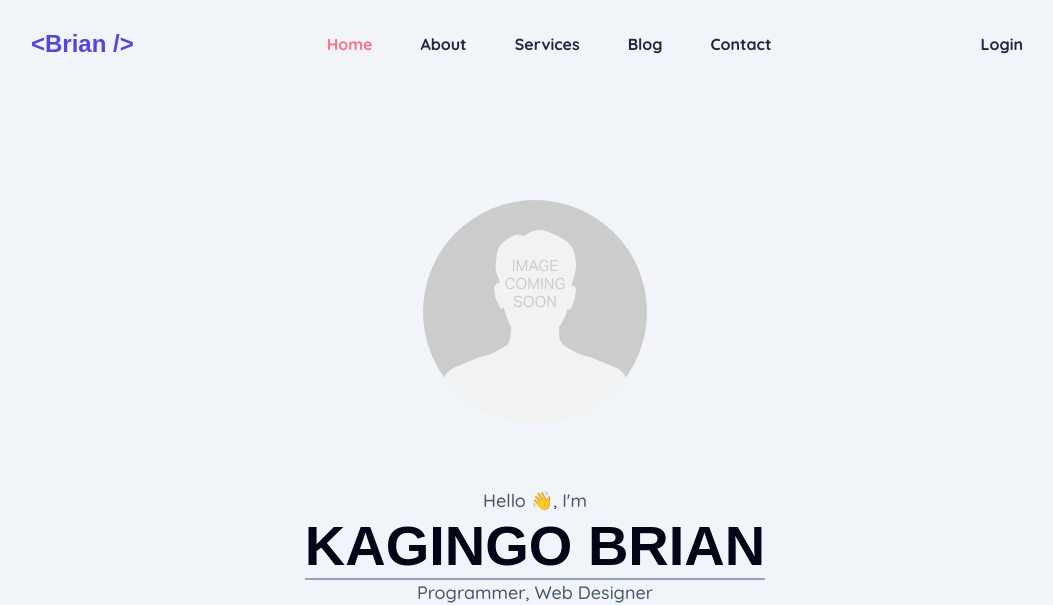
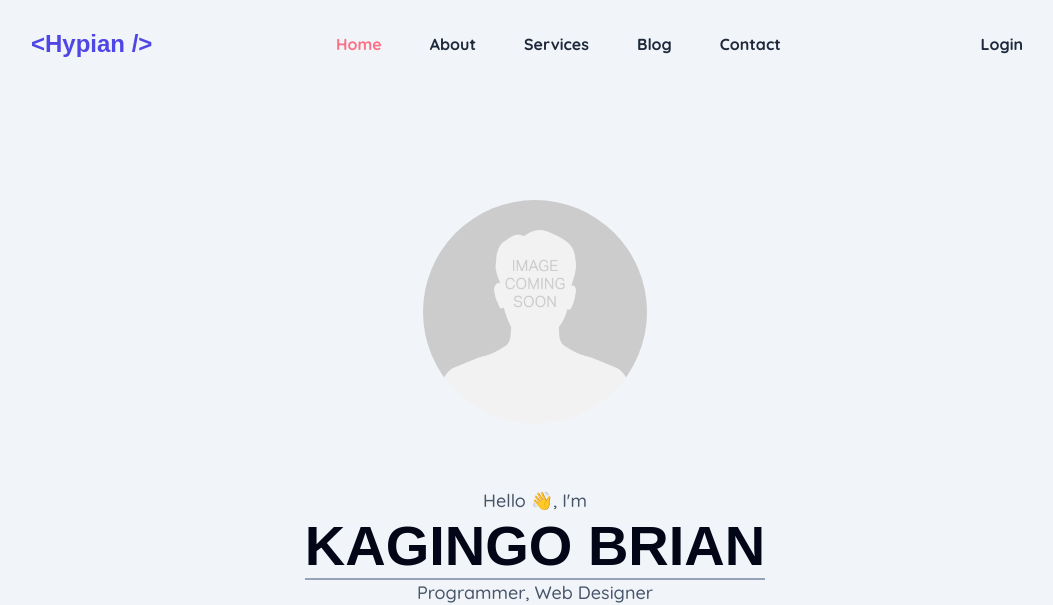
Before and after one commit to Hypian/dev-brians-brand, a plain HTML site: page index.html in a window 1280 px wide. Shown: the top 605 px of the page, without its empty margins (105-1158 px from the left). Drawn offline with Linux system fonts and the light colour scheme; a web font is replaced by a local one.

Commit message:
username edited

```diff
--- a/index.html
+++ b/index.html
@@ -14,7 +14,7 @@
         <i class="fa-solid fa-bars"></i>
       </div>
       <div class="logo">
-        <h1>&lt;Brian /&gt;</h1>
+        <h1>&lt;Hypian /&gt;</h1>
       </div>
       <nav class="nav-bar">
         <a href="#intro" id="nav-links-active">Home</a>
```
